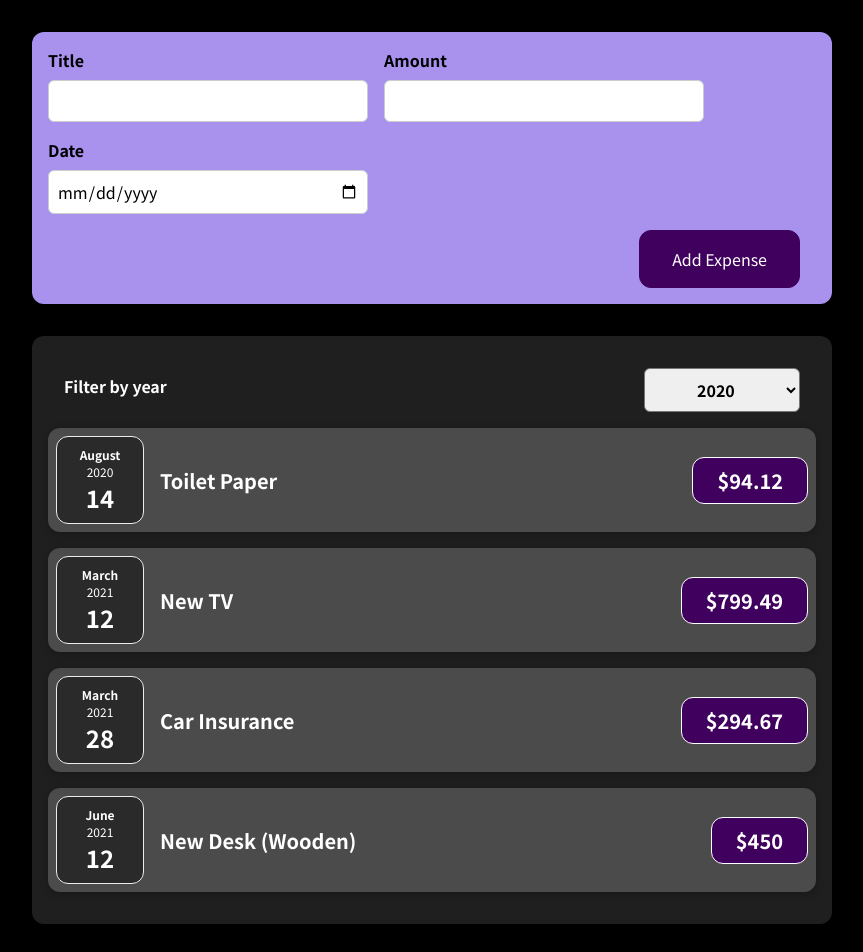
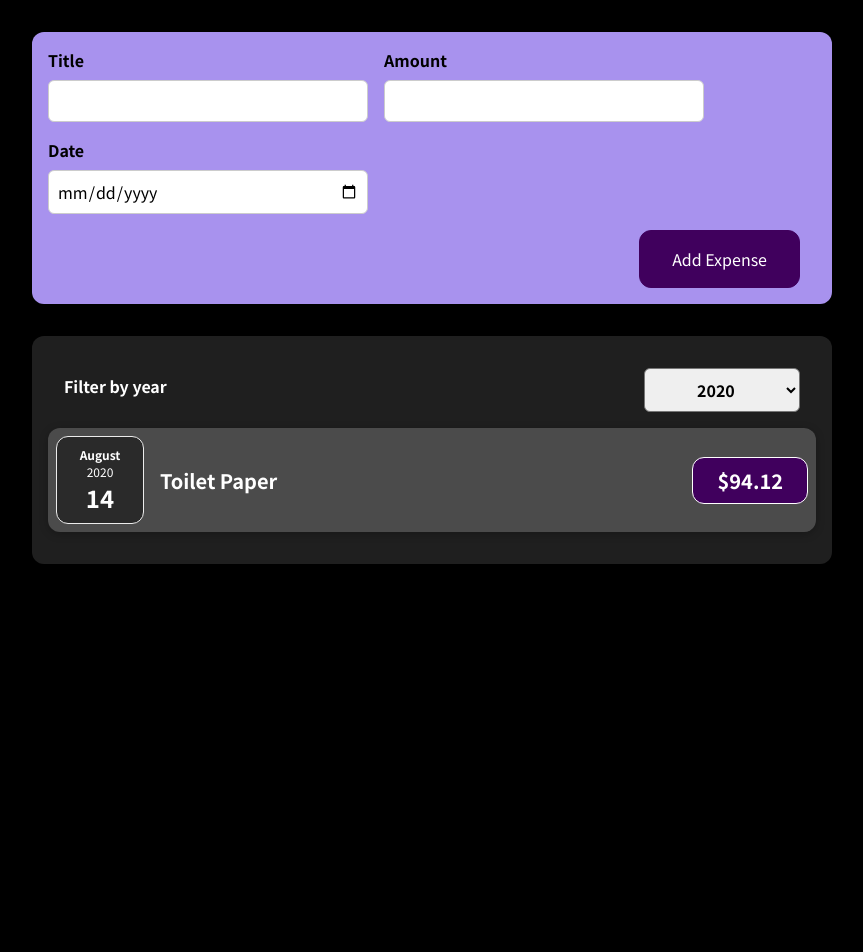
Before and after one commit to shefcodev/expenses-tracker-app, a React (Create React App) app: page / in a window 1280 px wide. Shown: the top 952 px of the page, without its empty margins (208-1071 px from the left). After the commit the page ends 800 px from the top, so only its background shows below. Built offline with nearby package versions, Linux system fonts and the light colour scheme.

Commit message:
added conditional rendering feature

```diff
--- a/src/App.js
+++ b/src/App.js
@@ -1,9 +1,8 @@
-import React from "react";
+import React, { useState } from "react";
 import Expenses from "./components/Expenses/Expenses";
-import NewExpense from "./components/NewExpense/NewExpense"
+import NewExpense from "./components/NewExpense/NewExpense";
 
-const App = () => {
-  const expenses = [
+const initialExpenses = [
   {
     id: "e1",
     title: "Toilet Paper",
@@ -30,16 +29,14 @@
   },
 ];
 
-  const addExpenseHandler = expense => {
-    console.log("In App.js", expense);
-  }
+const App = () => {
+  const [expenses, updateExpenses] = useState(initialExpenses);
 
-  // return React.createElement(
-  //   "div",
-  //   {},
-  //   React.createElement("h2", {}, "Let's get started"),
-  //   React.createElement(Expenses, { expenses: expenses })
-  // );
+  const addExpenseHandler = (expense) => {
+    updateExpenses(prevExpenses => {
+      return [expense, ...prevExpenses];
+    });
+  };
 
   return (
     <div>
@@ -47,6 +44,6 @@
       <Expenses expenses={expenses} />
     </div>
   );
-}
+};
 
 export default App;
--- a/src/components/Expenses/Expenses.js
+++ b/src/components/Expenses/Expenses.js
@@ -11,33 +11,26 @@
     setFilteredYear(selectedYear);
   };
 
+  const filteredExpenses = expenses.filter((expense) => {
+    return expense.date.getFullYear().toString() === filteredYear;
+  });
+
   return (
     <Card className="expenses">
       <ExpensesFilter
         selected={filteredYear}
         onChangeFilter={filterChangeHandler}
       />
-
-      <ExpenseItem
-        title={expenses[0].title}
-        amount={expenses[0].amount}
-        date={expenses[0].date}
-      />
-      <ExpenseItem
-        title={expenses[1].title}
-        amount={expenses[1].amount}
-        date={expenses[1].date}
-      />
-      <ExpenseItem
-        title={expenses[2].title}
-        amount={expenses[2].amount}
-        date={expenses[2].date}
-      />
-      <ExpenseItem
-        title={expenses[3].title}
-        amount={expenses[3].amount}
-        date={expenses[3].date}
-      />
+      {filteredExpenses.length === 0 && <p>No Expenses Found.</p>}
+      {filteredExpenses.length > 0 &&
+        filteredExpenses.map((expense) => (
+          <ExpenseItem
+            key={expense.id}
+            title={expense.title}
+            amount={expense.amount}
+            date={expense.date}
+          />
+        ))}
     </Card>
   );
 };
```
Lines whose indentation alone changed are shown as unchanged.
